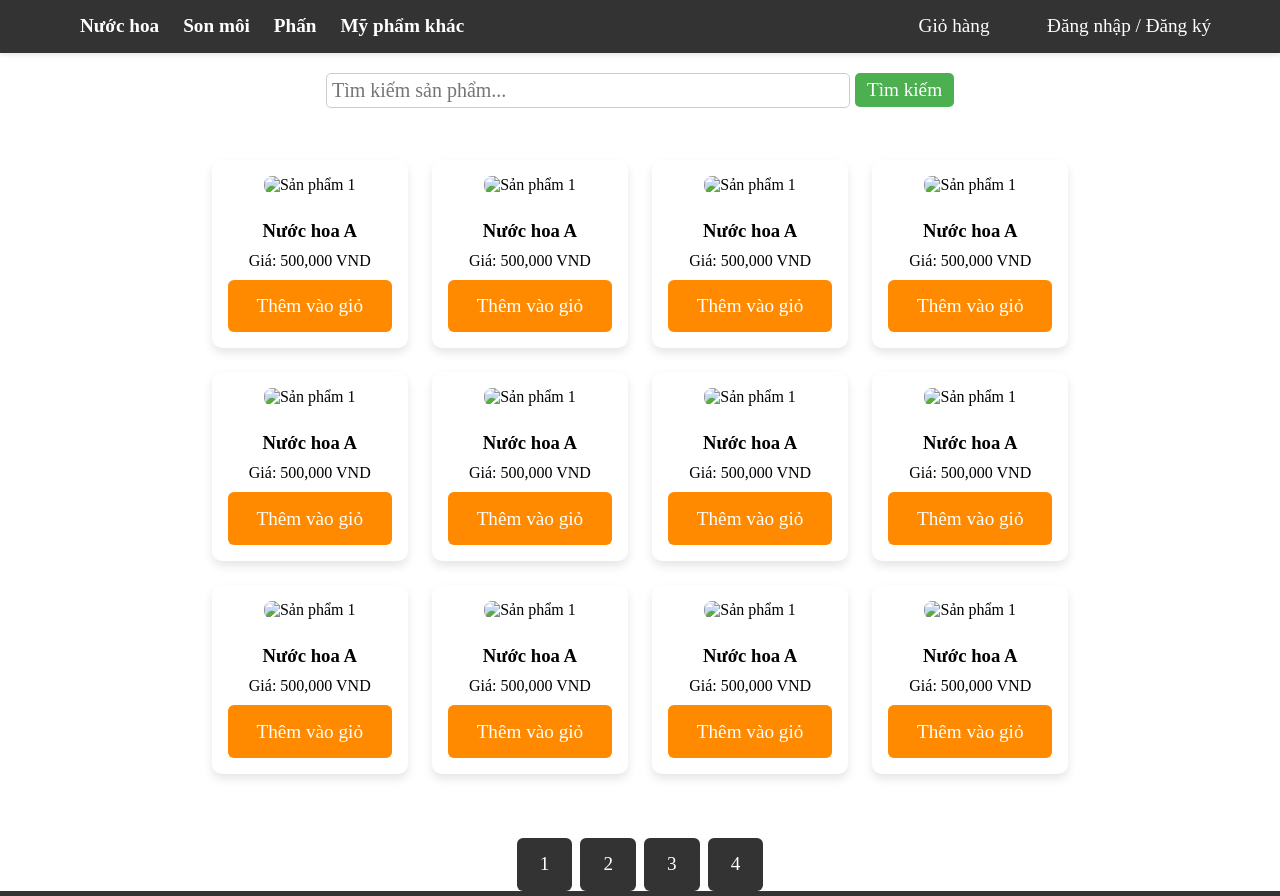
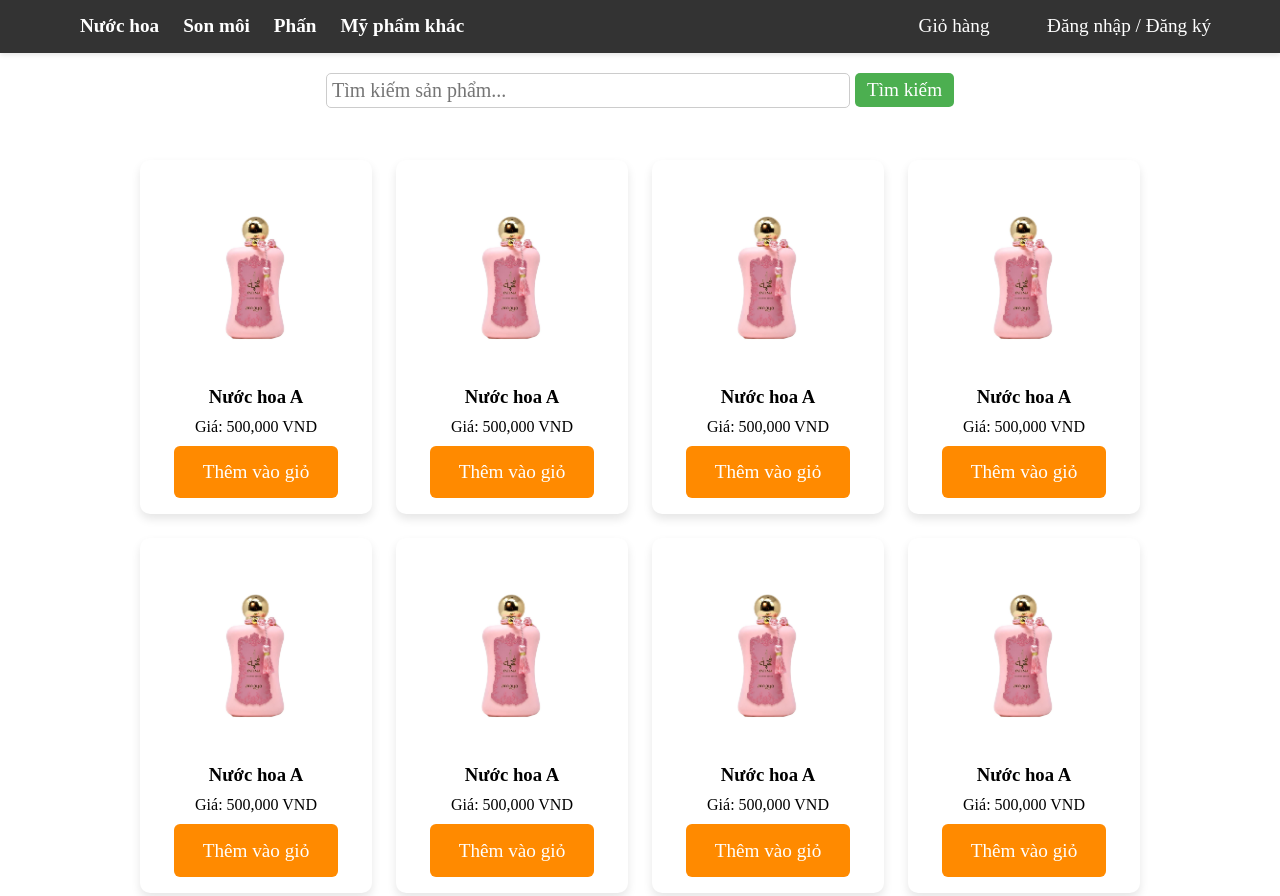
Before and after one commit to VanAnhCuteo/School-Web-Project, a plain HTML site: page index.html in a window 1280 px wide. Shown: the top 896 px of the page. Drawn offline with Linux system fonts and the light colour scheme; the site is published under a folder, as on GitHub Pages, so addresses that start at the root find nothing.

Commit message:
Update index.html

```diff
--- a/index.html
+++ b/index.html
@@ -23,8 +23,8 @@
                     </ul>
                 </nav>
             <div class="header">
-                <a href="/shoppingcart.html" class="cart-btn">Giỏ hàng</a>
-                <a href="/auth.html" class="login-btn">Đăng nhập / Đăng ký</a>
+                <a href="shoppingcart.html" class="cart-btn">Giỏ hàng</a>
+                <a href="auth.html" class="login-btn">Đăng nhập / Đăng ký</a>
             </div>
             </div>
         </header>
@@ -39,7 +39,7 @@
                 <div class="grid-container">
                     <div class="product-item">
                         <a href="product.html?id=1">
-                            <img src="/assets/images/product1.jpg" alt="Sản phẩm 1">
+                            <img src="assets/images/product1.jpg" alt="Sản phẩm 1">
                             <h3>Nước hoa A</h3>
                             <p>Giá: 500,000 VND</p>
                         </a>
@@ -47,7 +47,7 @@
                     </div>
                     <div class="product-item">
                         <a href="product.html?id=1">
-                            <img src="/assets/images/product1.jpg" alt="Sản phẩm 1">
+                            <img src="assets/images/product1.jpg" alt="Sản phẩm 1">
                             <h3>Nước hoa A</h3>
                             <p>Giá: 500,000 VND</p>
                         </a>
@@ -55,7 +55,7 @@
                     </div>
                     <div class="product-item">
                         <a href="product.html?id=1">
-                            <img src="/assets/images/product1.jpg" alt="Sản phẩm 1">
+                            <img src="assets/images/product1.jpg" alt="Sản phẩm 1">
                             <h3>Nước hoa A</h3>
                             <p>Giá: 500,000 VND</p>
                         </a>
@@ -63,7 +63,7 @@
                     </div>
                     <div class="product-item">
                         <a href="product.html?id=1">
-                            <img src="/assets/images/product1.jpg" alt="Sản phẩm 1">
+                            <img src="assets/images/product1.jpg" alt="Sản phẩm 1">
                             <h3>Nước hoa A</h3>
                             <p>Giá: 500,000 VND</p>
                         </a>
@@ -71,7 +71,7 @@
                     </div>
                     <div class="product-item">
                         <a href="product.html?id=1">
-                            <img src="/assets/images/product1.jpg" alt="Sản phẩm 1">
+                            <img src="assets/images/product1.jpg" alt="Sản phẩm 1">
                             <h3>Nước hoa A</h3>
                             <p>Giá: 500,000 VND</p>
                         </a>
@@ -79,7 +79,7 @@
                     </div>
                     <div class="product-item">
                         <a href="product.html?id=1">
-                            <img src="/assets/images/product1.jpg" alt="Sản phẩm 1">
+                            <img src="assets/images/product1.jpg" alt="Sản phẩm 1">
                             <h3>Nước hoa A</h3>
                             <p>Giá: 500,000 VND</p>
                         </a>
@@ -87,7 +87,7 @@
                     </div>
                     <div class="product-item">
                         <a href="product.html?id=1">
-                            <img src="/assets/images/product1.jpg" alt="Sản phẩm 1">
+                            <img src="assets/images/product1.jpg" alt="Sản phẩm 1">
                             <h3>Nước hoa A</h3>
                             <p>Giá: 500,000 VND</p>
                         </a>
@@ -95,7 +95,7 @@
                     </div>
                     <div class="product-item">
                         <a href="product.html?id=1">
-                            <img src="/assets/images/product1.jpg" alt="Sản phẩm 1">
+                            <img src="assets/images/product1.jpg" alt="Sản phẩm 1">
                             <h3>Nước hoa A</h3>
                             <p>Giá: 500,000 VND</p>
                         </a>
@@ -103,7 +103,7 @@
                     </div>
                     <div class="product-item">
                         <a href="product.html?id=1">
-                            <img src="/assets/images/product1.jpg" alt="Sản phẩm 1">
+                            <img src="assets/images/product1.jpg" alt="Sản phẩm 1">
                             <h3>Nước hoa A</h3>
                             <p>Giá: 500,000 VND</p>
                         </a>
@@ -111,7 +111,7 @@
                     </div>
                     <div class="product-item">
                         <a href="product.html?id=1">
-                            <img src="/assets/images/product1.jpg" alt="Sản phẩm 1">
+                            <img src="assets/images/product1.jpg" alt="Sản phẩm 1">
                             <h3>Nước hoa A</h3>
                             <p>Giá: 500,000 VND</p>
                         </a>
@@ -119,7 +119,7 @@
                     </div>
                     <div class="product-item">
                         <a href="product.html?id=1">
-                            <img src="/assets/images/product1.jpg" alt="Sản phẩm 1">
+                            <img src="assets/images/product1.jpg" alt="Sản phẩm 1">
                             <h3>Nước hoa A</h3>
                             <p>Giá: 500,000 VND</p>
                         </a>
@@ -127,7 +127,7 @@
                     </div>
                     <div class="product-item">
                         <a href="product.html?id=1">
-                            <img src="/assets/images/product1.jpg" alt="Sản phẩm 1">
+                            <img src="assets/images/product1.jpg" alt="Sản phẩm 1">
                             <h3>Nước hoa A</h3>
                             <p>Giá: 500,000 VND</p>
                         </a>
```
